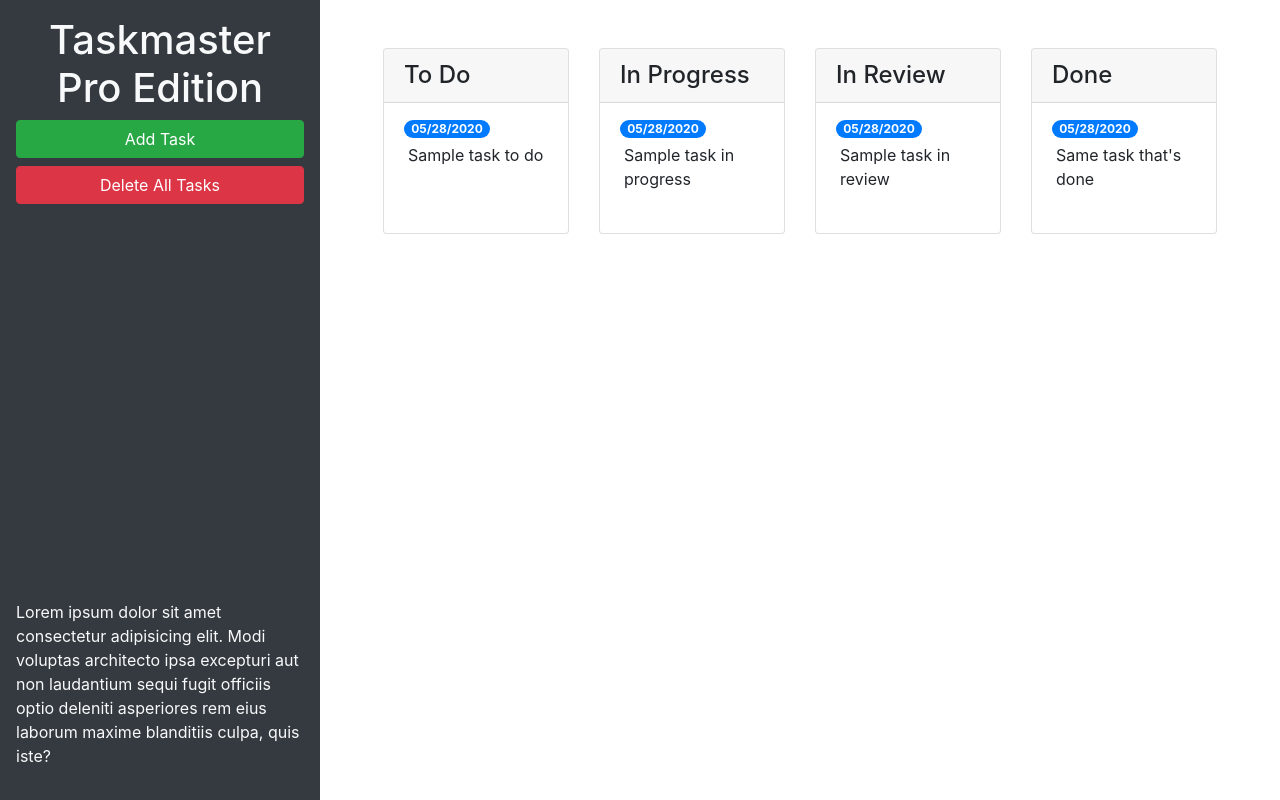
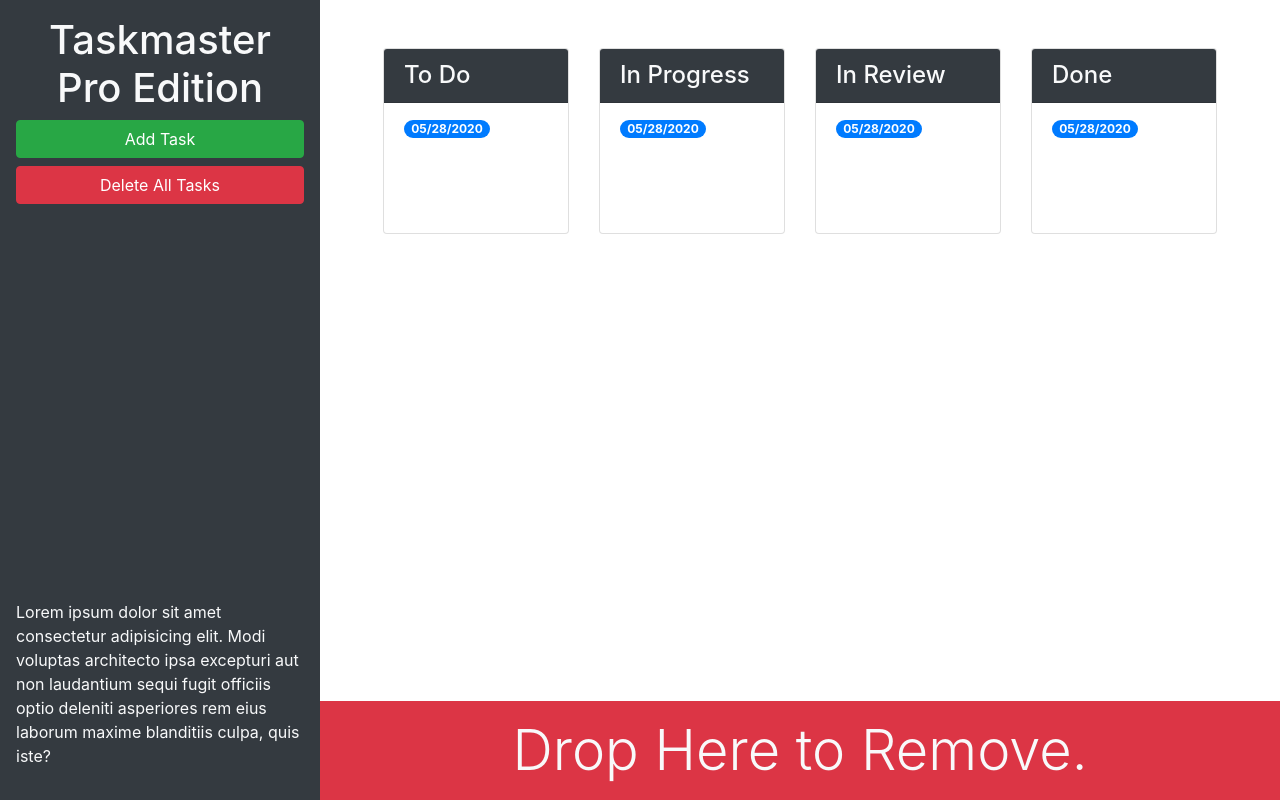
Before and after one commit to calistamayer/taskmaster-pro, a plain HTML site: page index.html in a window 1280 px wide. Drawn offline with nearby package versions, Linux system fonts and the light colour scheme.

```diff
--- a/index.html
+++ b/index.html
@@ -13,28 +13,28 @@
 <body>
 
   <div class="row min-vh-100 no-gutters">
-    <header class="col-12 col-lg-3 bg-dark text-light d-flex flex-column p-4 p-lg-3">
+    <header class="col-12 col-lg-3 bg-dark text-light sticky-top d-flex flex-column p-4 p-lg-3">
       <h1 class="text-center">Taskmaster Pro Edition</h1>
       <button id="create-task" class="btn btn-block btn-success" data-toggle="modal" data-target="#task-form-modal">Add
         Task</button>
       <button id="remove-tasks" class="btn btn-block btn-danger">Delete All Tasks</button>
-      <p class="mt-auto">Lorem ipsum dolor sit amet consectetur adipisicing elit. Modi voluptas architecto ipsa
+      <p class="mt-auto d-none d-lg-block">Lorem ipsum dolor sit amet consectetur adipisicing elit. Modi voluptas architecto ipsa
         excepturi aut non
         laudantium sequi fugit officiis optio deleniti asperiores rem eius laborum maxime blanditiis culpa, quis iste?
       </p>
     </header>
-    <main class="col-12 col-lg-9">
+
+    <main class="col-12 col-lg-9 d-flex flex-column">
       <div class="m-5 row justify-content-around">
         <!-- todo start -->
         <div class="col-12 col-md-6 col-xl-3 mb-3">
           <div class="card">
-            <h4 class="card-header">
+            <h4 class="card-header bg-dark text-light">
               To Do
             </h4>
             <ul id="list-toDo" class="list-group list-group-flush">
               <li class="list-group-item">
                 <span class="badge badge-primary badge-pill">05/28/2020</span>
-                <p class="m-1">Sample task to do</p>
               </li>
             </ul>
           </div>
@@ -43,11 +43,10 @@
         <!-- in progress start -->
         <div class="col-12 col-md-6 col-xl-3 mb-3">
           <div class="card">
-            <h4 class="card-header">In Progress</h4>
+            <h4 class="card-header bg-dark text-light">In Progress</h4>
             <ul id="list-inProgress" class="list-group list-group-flush">
               <li class="list-group-item">
                 <span class="badge badge-primary badge-pill">05/28/2020</span>
-                <p class="m-1">Sample task in progress</p>
               </li>
             </ul>
           </div>
@@ -56,11 +55,10 @@
         <!-- in review start -->
         <div class="col-12 col-md-6 col-xl-3 mb-3">
           <div class="card">
-            <h4 class="card-header">In Review</h4>
+            <h4 class="card-header bg-dark text-light">In Review</h4>
             <ul id="list-inReview" class="list-group list-group-flush">
               <li class="list-group-item">
                 <span class="badge badge-primary badge-pill">05/28/2020</span>
-                <p class="m-1">Sample task in review</p>
               </li>
             </ul>
           </div>
@@ -69,16 +67,21 @@
         <!-- done start -->
         <div class="col-12 col-md-6 col-xl-3 mb-3">
           <div class="card">
-            <h4 class=card-header>Done</h4>
+            <h4 class="card-header bg-dark text-light">Done</h4>
             <ul id="list-done" class="list-group list-group-flush">
               <li class="list-group-item">
                 <span class="badge badge-primary badge-pill">05/28/2020</span>
-                <p class="m-1">Same task that's done</p>
               </li>
             </ul>
           </div>
         </div>
         <!-- done end -->
+      </div>
+
+      <div id="trash" class="mt-auto">
+        <div class="w-100 bg-danger p-3 text-center text-light display-4">
+          Drop Here to Remove.
+        </div>
       </div>
     </main>
   </div>
```
